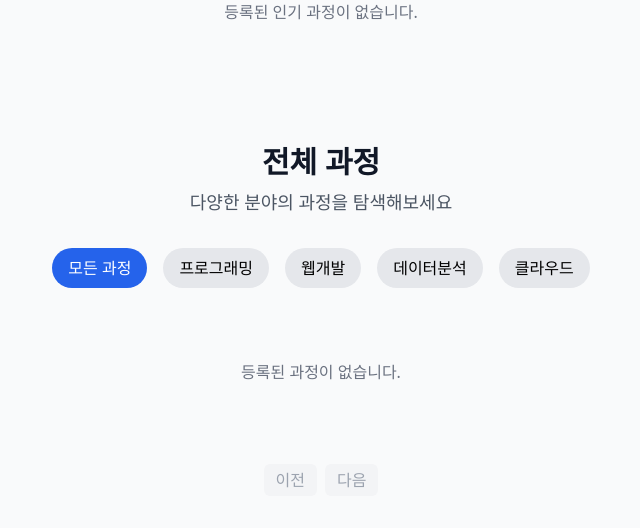
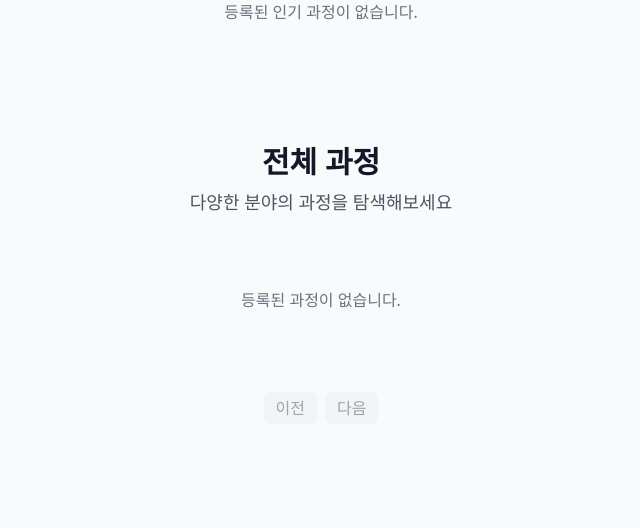
Before and after one commit to DjangoBookMakers/SkillBridge, a Django app: page /courses/ in a window 1280 px wide. Shown: the part 1168-1696 px from the top of the page, without its empty margins (319-959 px from the left). Run offline with Django 5.2, Linux system fonts and the light colour scheme; data that the repository does not hold is empty; some libraries are stand-ins or nearby versions.

Commit message:
🔥 FEAT: 과정 필터링 제거

```diff
--- a/courses/templates/courses/course_list.html
+++ b/courses/templates/courses/course_list.html
@@ -72,15 +72,6 @@
       <div class="text-center mb-8">
         <h2 class="text-3xl font-bold text-gray-900">전체 과정</h2>
         <p class="mt-2 text-lg text-gray-600">다양한 분야의 과정을 탐색해보세요</p>
-      </div>
-
-      <!-- 필터링 옵션 -->
-      <div class="flex flex-wrap justify-center gap-4 mb-8">
-        <button class="px-4 py-2 bg-blue-600 text-white rounded-full">모든 과정</button>
-        <button class="px-4 py-2 bg-gray-200 hover:bg-gray-300 rounded-full">프로그래밍</button>
-        <button class="px-4 py-2 bg-gray-200 hover:bg-gray-300 rounded-full">웹개발</button>
-        <button class="px-4 py-2 bg-gray-200 hover:bg-gray-300 rounded-full">데이터분석</button>
-        <button class="px-4 py-2 bg-gray-200 hover:bg-gray-300 rounded-full">클라우드</button>
       </div>
 
       <div class="grid grid-cols-1 md:grid-cols-2 lg:grid-cols-3 xl:grid-cols-4 gap-6">
```
